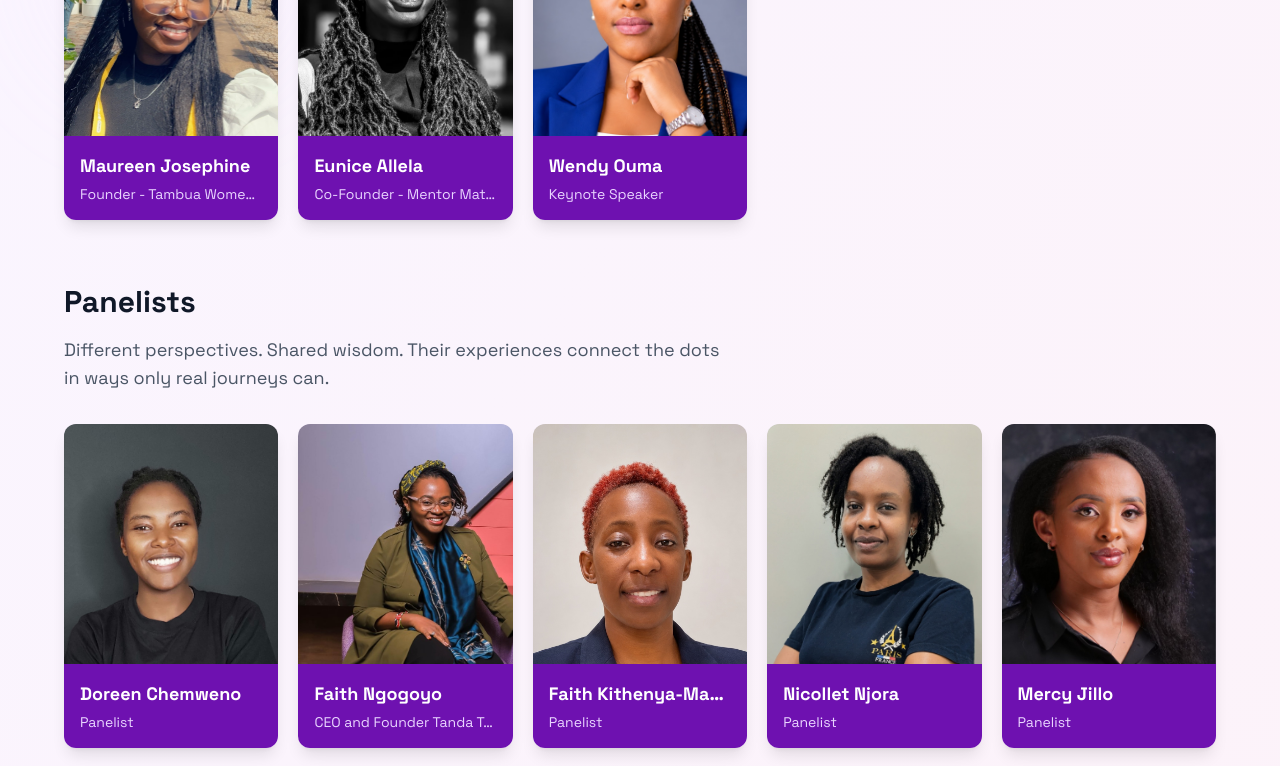
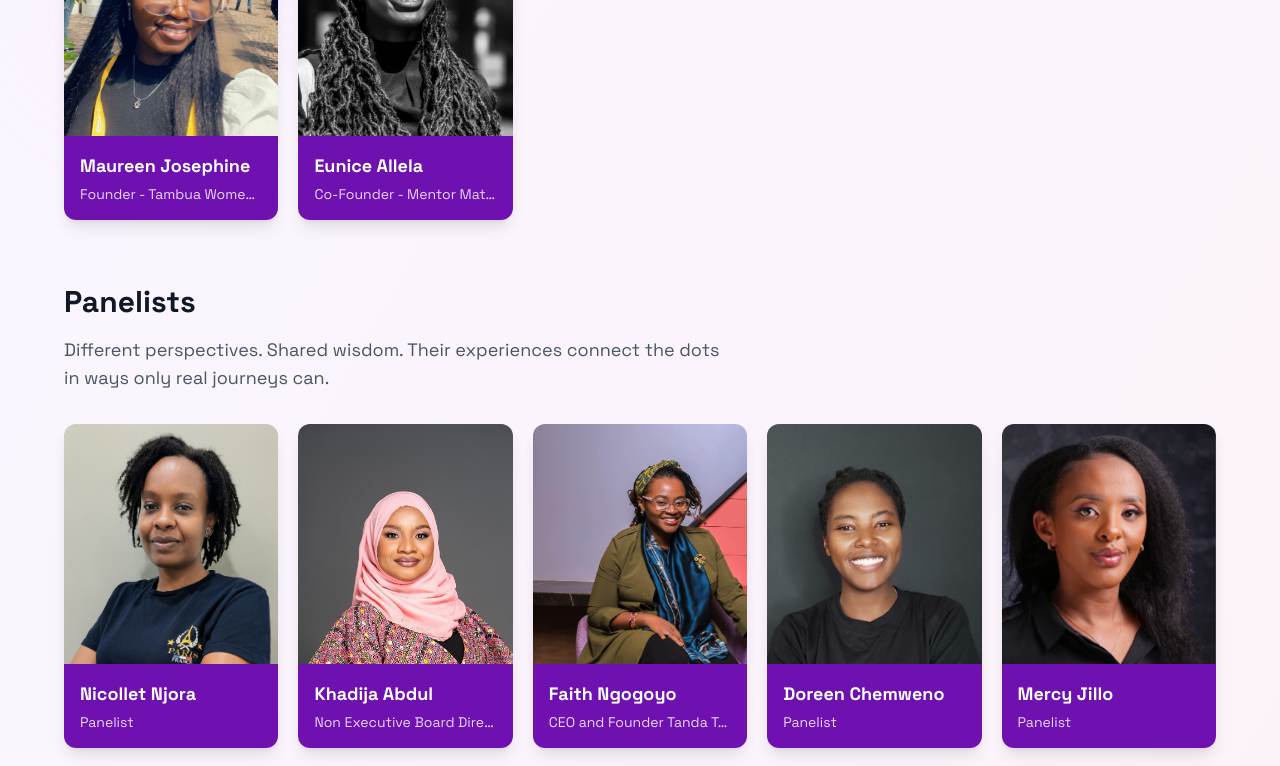
Before and after one commit to Tambua-WomenInTech-Blog/witsummitwebsite, a Next.js app: page / in a window 1280 px wide. Shown: the part 6040-6806 px from the top of the page. Built offline with nearby package versions, Linux system fonts and the light colour scheme.

Commit message:
update panelists

```diff
--- a/src/app/data/speakers/2026.ts
+++ b/src/app/data/speakers/2026.ts
@@ -13,15 +13,15 @@ const keynotes: Speaker[] = [
     bio: "Co-Founder - Mentor Match Kenya | GHC Scholar",
     image: "/speakers/allela.png",
   },
-  {
-    name: "Wendy Ouma",
-    company: "Keynote Speaker",
-    bio: "Keynote Speaker",
-    image: "/panelists/wendy-ouma.jpg",
-  },
 ];
 
 const panelists: Speaker[] = [
+  {
+    name: "Khadija Abdul",
+    company: "Non Executive Board Director AWIT & AMREF Flying Doctors",
+    bio: "With over 12 years of experience spanning the technology and media industries, Khadija is an entrepreneurial, results-oriented leader who is passionate about improving lives and livelihoods in Africa. A seasoned strategist, she excels at delivering complex programs at scale, nurturing inclusive, high-impact teams, and delivering strategic partnerships that drive transformative action. As Android Business Development Manager, Khadija manages the deals that keep driving Android's growth in Africa. Previous, in her role as Technical Programs Manager for Goggle for Developers in Africa, Khadija's worked to educate & advocate for 10,000+ African developers at Google Product Offerings through content focused community building.",
+    image: "/speakers/khadija.jpg",
+  },
   {
     name: "Faith Ngogoyo",
     company: "CEO and Founder Tanda Tech Hub",
@@ -51,6 +51,12 @@ const panelists: Speaker[] = [
     company: "Panelist",
     bio: "",
     image: "/panelists/doreen.jpg",
+  },
+  {
+    name: "Wendy Ouma",
+    company: "Panelist",
+    bio: "Panelist",
+    image: "/panelists/wendy-ouma.jpg",
   },
 ];
 
```
